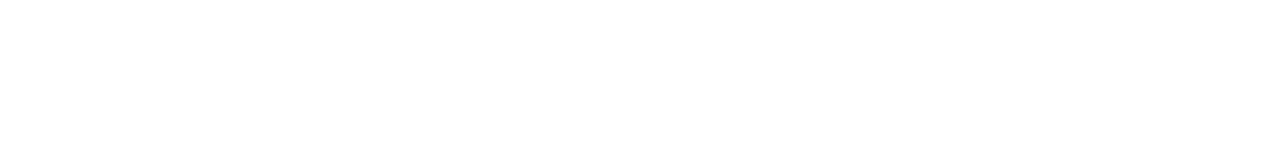
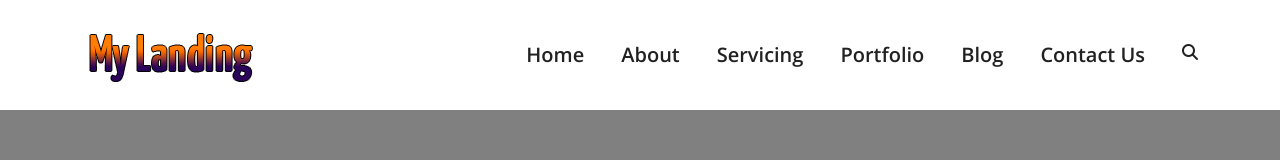
Before and after one commit to sokalva/bemWithBootstrap, a plain HTML site: page index.html in a window 1280 px wide. Drawn offline with nearby package versions, Linux system fonts and the light colour scheme.

Commit message:
Готовое меню

```diff
--- /dev/null
+++ b/css/font.css
@@ -0,0 +1,20 @@
+@font-face {
+  font-family: 'Open Sans Bold';
+  src: url('../fonts/OpenSans-Bold.ttf');
+
+}
+
+@font-face {
+  font-family: 'Open Sans Light';
+  src: url('../fonts/OpenSans-Light.ttf');
+}
+
+@font-face {
+  font-family: 'Open Sans Regular';
+  src: url('../fonts/OpenSans-Regular.ttf');
+}
+
+@font-face {
+  font-family: 'Open Sans Semibold';
+  src: url('../fonts/OpenSans-Semibold.ttf');
+}
--- a/css/style.css
+++ b/css/style.css
@@ -0,0 +1,32 @@
+@import 'font.css';
+
+body {
+  background: gray;
+}
+
+ul, li {
+  display: block;
+  padding: 0;
+  margin: 0;
+}
+
+.menu-bar {
+  background: white;
+  padding: 20px 0;
+  color: #212121;
+}
+
+.menu__item {
+  margin-left: 37px;
+}
+
+.menu__item a {
+  font-family: 'Open Sans Semibold';
+  font-size: 20px;
+  text-decoration: none;
+  color: #212121;
+}
+
+.menu__item a:hover {
+  color: #868686;
+}
--- a/index.html
+++ b/index.html
@@ -1,16 +1,46 @@
 <!DOCTYPE html>
 <html lang="en">
+
 <head>
   <meta charset="UTF-8">
   <meta http-equiv="X-UA-Compatible" content="IE=edge">
   <meta name="viewport" content="width=device-width, initial-scale=1.0">
-  <link rel="stylesheet" href="https://cdnjs.cloudflare.com/ajax/libs/font-awesome/6.3.0/css/all.min.css" integrity="sha512-SzlrxWUlpfuzQ+pcUCosxcglQRNAq/DZjVsC0lE40xsADsfeQoEypE+enwcOiGjk/bSuGGKHEyjSoQ1zVisanQ==" crossorigin="anonymous" referrerpolicy="no-referrer"/>
-  <link href="https://cdn.jsdelivr.net/npm/bootstrap@5.3.0-alpha1/dist/css/bootstrap.min.css" rel="stylesheet" integrity="sha384-GLhlTQ8iRABdZLl6O3oVMWSktQOp6b7In1Zl3/Jr59b6EGGoI1aFkw7cmDA6j6gD" crossorigin="anonymous">
+  <link rel="stylesheet" href="https://cdnjs.cloudflare.com/ajax/libs/font-awesome/6.3.0/css/all.min.css"
+    integrity="sha512-SzlrxWUlpfuzQ+pcUCosxcglQRNAq/DZjVsC0lE40xsADsfeQoEypE+enwcOiGjk/bSuGGKHEyjSoQ1zVisanQ=="
+    crossorigin="anonymous" referrerpolicy="no-referrer" />
+  <link href="https://cdn.jsdelivr.net/npm/bootstrap@5.3.0-alpha1/dist/css/bootstrap.min.css" rel="stylesheet"
+    integrity="sha384-GLhlTQ8iRABdZLl6O3oVMWSktQOp6b7In1Zl3/Jr59b6EGGoI1aFkw7cmDA6j6gD" crossorigin="anonymous">
   <link rel="stylesheet" href="css/style.css">
   <title>Bootstrap + BEM</title>
 </head>
+
 <body>
+  <header class="menu-bar">
+    <div class="container">
+      <div class="row">
+        <div class="col-xl-2">
+          <img src="img/logo.png" alt="My Landing" class="logo">
+        </div>
+        <div class="col-xl-8 ms-auto align-self-center">
+          <nav>
+            <ul class="menu d-flex justify-content-end">
+              <li class="menu__item"><a href="#">Home</a></li>
+              <li class="menu__item"><a href="#">About</a></li>
+              <li class="menu__item"><a href="#">Servicing</a></li>
+              <li class="menu__item"><a href="#">Portfolio</a></li>
+              <li class="menu__item"><a href="#">Blog</a></li>
+              <li class="menu__item"><a href="#">Contact Us</a></li>
+              <li class="menu__item"><i class="fa-solid fa-magnifying-glass"></i></li>
+            </ul>
+          </nav>
+        </div>
+      </div>
+    </div>
+  </header>
 
-  <script src="https://cdn.jsdelivr.net/npm/bootstrap@5.3.0-alpha1/dist/js/bootstrap.bundle.min.js" integrity="sha384-w76AqPfDkMBDXo30jS1Sgez6pr3x5MlQ1ZAGC+nuZB+EYdgRZgiwxhTBTkF7CXvN" crossorigin="anonymous"></script>
+  <script src="https://cdn.jsdelivr.net/npm/bootstrap@5.3.0-alpha1/dist/js/bootstrap.bundle.min.js"
+    integrity="sha384-w76AqPfDkMBDXo30jS1Sgez6pr3x5MlQ1ZAGC+nuZB+EYdgRZgiwxhTBTkF7CXvN"
+    crossorigin="anonymous"></script>
 </body>
+
 </html>
```
Also changed, not shown: fonts/OpenSans-Bold.ttf (added), fonts/OpenSans-Light.ttf (added), fonts/OpenSans-Regular.ttf (added), fonts/OpenSans-Semibold.ttf (added), fonts/Roboto-Bold.ttf (added), fonts/fontawesome.ttf (added), img/logo.png (added).
